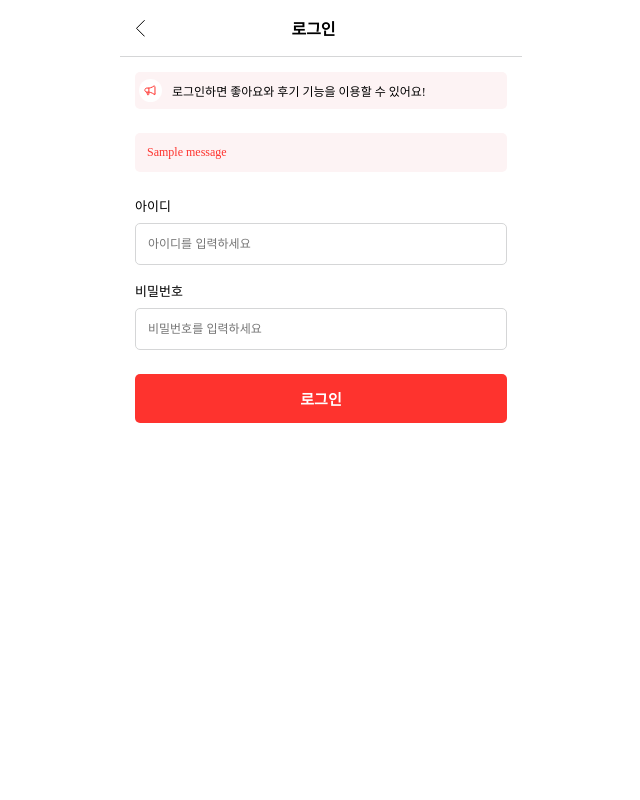
After one commit to kseooy/likelion_toy_team1, a Django app: page /accounts/login/ in a window 1280 px wide. The commit adds this page. Shown: the whole page, without its empty margins (319-959 px from the left). Run offline with Django 5.2, Linux system fonts and the light colour scheme; tables that the repository leaves empty hold one stand-in row (values such as "Sample post"); one stand-in notice (Sample message) is shown.

Commit message:
좋아요 연동

```diff
--- /dev/null
+++ b/everytime/posts/templates/accounts/login.html
@@ -0,0 +1,76 @@
+{% load static %}
+
+<!DOCTYPE html>
+
+<html lang="ko">
+<head>
+    <meta charset="UTF-8">
+    <meta name="viewport" content="width=device-width, initial-scale=1.0">
+    <link rel="stylesheet" href="{% static 'css/login.css' %}">
+    <title>로그인</title>
+</head>
+<body>
+<div class="container">
+    <header>
+        <div class="headerBox">
+            <a href="{% url 'posts:list' %}" class="backIcon">
+                <img src="{% static 'img/icon-back.svg' %}" alt="뒤로가기">
+            </a>
+            <div class="headerTitle">로그인</div>
+            <div class="emptyBox"></div>
+        </div>
+    </header>
+
+<main class="loginContainer">
+
+    <div class="notice">
+        <img src="{% static 'img/icon-notice.svg' %}" class="icon-notice" alt="안내">
+        <div class="noticeTxt">
+            로그인하면 좋아요와 후기 기능을 이용할 수 있어요!
+        </div>
+    </div>
+
+    {% if messages %}
+        {% for message in messages %}
+            <div class="errorMessage">
+                {{ message }}
+            </div>
+        {% endfor %}
+    {% endif %}
+
+    <form method="POST" class="loginForm">
+        {% csrf_token %}
+
+        <div class="inputBox">
+            <label for="username">아이디</label>
+            <input
+                type="text"
+                id="username"
+                name="username"
+                placeholder="아이디를 입력하세요"
+                required
+            >
+        </div>
+
+        <div class="inputBox">
+            <label for="password">비밀번호</label>
+            <input
+                type="password"
+                id="password"
+                name="password"
+                placeholder="비밀번호를 입력하세요"
+                required
+            >
+        </div>
+
+        <button type="submit" class="loginBtn">
+            로그인
+        </button>
+    </form>
+
+</main>
+
+
+</div>
+</body>
+</html>
--- a/everytime/static/css/login.css
+++ b/everytime/static/css/login.css
@@ -21,10 +21,6 @@ header {
 border-bottom: 1px solid #D5D6D7;
 }
 
-.backIcon {
-    cursor: pointer;
-}
-
 .backIcon img {
 display: block;
 }
@@ -42,7 +38,7 @@ header {
 .loginContainer {
 display: flex;
 flex-direction: column;
-    gap: 25px;
+gap: 24px;
 padding: 15px;
 }
 
@@ -61,26 +57,25 @@ header {
 }
 
 .noticeTxt {
+margin-left: 10px;
 font-size: 12px;
 font-weight: 500;
-    margin-left: 10px;
-    color: #111;
 }
 
 .loginForm {
 display: flex;
 flex-direction: column;
-    gap: 18px;
+gap: 16px;
 }
 
 .inputBox {
 display: flex;
 flex-direction: column;
-    gap: 10px;
+gap: 8px;
 }
 
 .inputBox label {
-    font-size: 14px;
+font-size: 13px;
 font-weight: 500;
 }
 
@@ -93,36 +88,26 @@ header {
 box-sizing: border-box;
 }
 
-.inputBox input::placeholder {
-    color: #686866;
-}
-
 .inputBox input:focus {
 border-color: #FE332E;
 }
 
 .loginBtn {
-    margin-top: 10px;
+margin-top: 8px;
 border: none;
 border-radius: 5px;
 background-color: #FE332E;
 color: white;
-    padding: 13px 0;
-    font-size: 16px;
+padding: 14px;
+font-size: 15px;
 font-weight: 600;
 cursor: pointer;
 }
 
-.signupBox {
-    display: flex;
-    justify-content: center;
-    gap: 6px;
+.errorMessage {
+padding: 12px;
+background: #FDF3F4;
+color: #FE332E;
+border-radius: 5px;
 font-size: 12px;
-    color: #686866;
 }
-
-.signupBox a {
-    color: #FE332E;
-    text-decoration: none;
-    font-weight: 600;
-}
```
Also changed, not shown: everytime/posts/templates/posts/detail.html (+5 -8 lines), everytime/posts/templates/posts/login.html (deleted, +0 -63 lines), everytime/posts/views.py (+27 -5 lines), everytime/static/js/post_detail.js (+19 -19 lines). Lines whose indentation alone changed are shown as unchanged.
